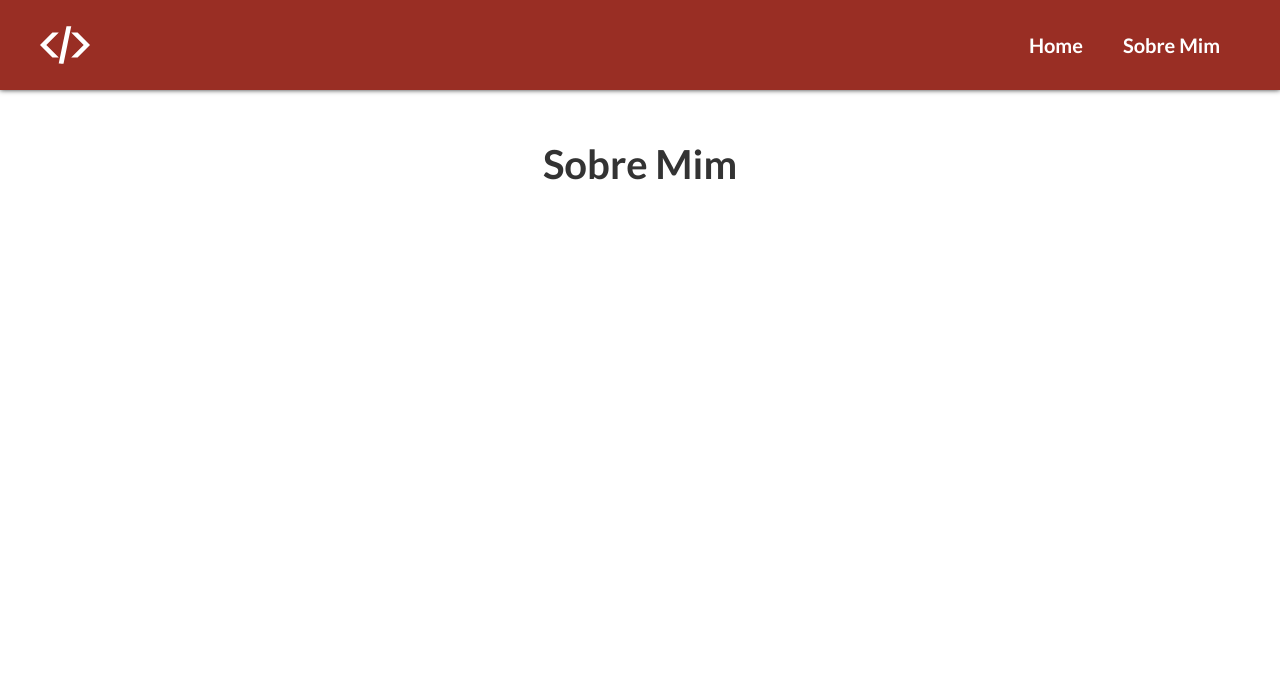
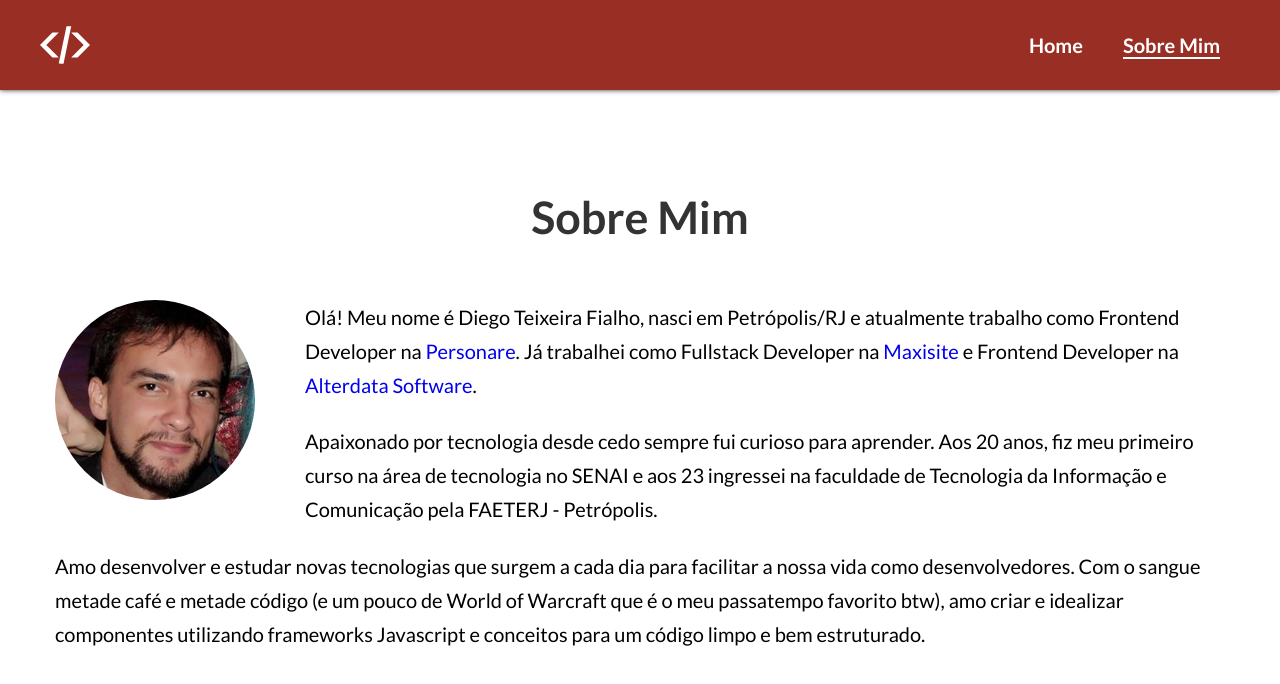
Before and after one commit to dtfialho/my-website, a Gatsby site: page /about-me in a window 1280 px wide. Built offline with nearby package versions, Linux system fonts and the light colour scheme; Gatsby itself is replaced by a stand-in of ours.

Commit message:
About me text added

```diff
--- /dev/null
+++ b/src/components/about-me-text.js
@@ -0,0 +1,24 @@
+import React from 'react'
+import me from '../images/me.jpeg'
+
+const AboutMeText = () => (
+  <div className="about-me__text">
+    <figure className="me">
+      <img src={me} alt="Diego T. Fialho" />
+    </figure>
+
+    <p>
+      Olá! Meu nome é Diego Teixeira Fialho, nasci em Petrópolis/RJ e atualmente trabalho como Frontend Developer na <a href="http://www.personare.com.br" target="_blank" rel="noopener noreferrer">Personare</a>. Já trabalhei como Fullstack Developer na <a href="https://www.maxisite.net/" target="_blank" rel="noopener noreferrer">Maxisite</a> e Frontend Developer na <a href="https://www.alterdata.com.br/" target="_blank" rel="noopener noreferrer">Alterdata Software</a>.
+    </p>
+
+    <p>
+      Apaixonado por tecnologia desde cedo sempre fui curioso para aprender. Aos 20 anos, fiz meu primeiro curso na área de tecnologia no SENAI e aos 23 ingressei na faculdade de Tecnologia da Informação e Comunicação pela FAETERJ - Petrópolis.
+    </p>
+
+    <p>
+      Amo desenvolver e estudar novas tecnologias que surgem a cada dia para facilitar a nossa vida como desenvolvedores. Com o sangue metade café e metade código (e um pouco de World of Warcraft que é o meu passatempo favorito btw), amo criar e idealizar componentes utilizando frameworks Javascript e conceitos para um código limpo e bem estruturado.
+    </p>
+  </div>
+)
+
+export default AboutMeText
--- a/src/components/navbar.js
+++ b/src/components/navbar.js
@@ -17,7 +17,7 @@
       </li>
       <li className="navbar__item">
         <Link
-          to="about-me"
+          to="/about-me"
           activeClassName="active">
           Sobre Mim
         </Link>
--- a/src/pages/about-me.js
+++ b/src/pages/about-me.js
@@ -1,6 +1,7 @@
 import React from 'react'
+import SEO from '../components/seo'
 import Navbar from '../components/navbar'
-import SEO from '../components/seo'
+import AboutMeText from '../components/about-me-text'
 import '../styles/about-me.scss'
 
 const AboutMe = () => (
@@ -12,6 +13,10 @@
 
     <section className="about-me__content">
       <h1>Sobre Mim</h1>
+
+      <article className="about-me__container">
+        <AboutMeText />
+      </article>
     </section>
   </main>
 )
--- /dev/null
+++ b/src/styles/_utils.scss
@@ -0,0 +1,30 @@
+// Colors
+$backgroundColor: #d04925;
+$backgroundColorDark: #992e24;
+$textColorLight: #fff;
+$textColor: #646464;
+$textColorDark: #333;
+
+//Placeholders
+%container {
+  max-width: 1200px;
+  margin: 0 auto;
+  padding: 0 15px;
+}
+
+//Mixins
+@mixin phone-only {
+  @media (max-width: 599px) { @content; }
+}
+@mixin tablet-portrait {
+  @media (min-width: 600px) { @content; }
+}
+@mixin tablet-landscape {
+  @media (min-width: 900px) { @content; }
+}
+@mixin desktop {
+  @media (min-width: 1200px) { @content; }
+}
+@mixin large-desktop {
+  @media (min-width: 1800px) { @content; }
+}
--- a/src/styles/_variables.scss
+++ /dev/null
@@ -1,10 +0,0 @@
-$backgroundColor: #d04925;
-$backgroundColorDark: #992e24;
-$textColorLight: #fff;
-$textColor: #646464;
-$textColorDark: #333;
-
-%container {
-  max-width: 1200px;
-  margin: 0 auto;
-}
--- a/src/styles/about-me.scss
+++ b/src/styles/about-me.scss
@@ -1,14 +1,39 @@
-@import './variables';
+@import './utils';
 
-#about-me {
-  h1 {
-    font-size: 2.5rem;
-    text-align: center;
-    color: $textColorDark;
+.about-me {
+  &__content {
+    @extend %container;
+    padding-top: 100px;
+
+    h1 {
+      font-size: 2.8rem;
+      text-align: center;
+      color: $textColorDark;
+
+      @include tablet-portrait {
+        margin-bottom: 3.5rem;
+      }
+    }
   }
 
-  .about-me__content {
-    @extend %container;
-    padding-top: 50px;
+  &__container {
+    display: flex;
+    align-items: center;
+
+    .me {
+      height: 200px;
+      width: 200px;
+      min-width: 200px;
+      margin: 0 auto 30px;
+
+      @include tablet-portrait {
+        float: left;
+        margin: 0 50px 0 0;
+      }
+
+      img {
+        border-radius: 50%;
+      }
+    }
   }
 }
--- a/src/styles/general.scss
+++ b/src/styles/general.scss
@@ -1,6 +1,6 @@
 @import url('https://fonts.googleapis.com/css?family=Lato:400,700,900&display=swap');
 @import url('https://use.fontawesome.com/releases/v5.4.2/css/all.css');
-@import './variables';
+@import './utils';
 
 * {
   padding: 0;
@@ -24,5 +24,18 @@
 
 header {
   background-color: $backgroundColorDark;
-  box-shadow: 0px 0px 5px #333;
+  box-shadow: 0px 0px 5px $textColorDark;
 }
+
+h1, h2, h3, h4, h5, p {
+  margin-bottom: 1.4rem;
+}
+
+p {
+  font-size: 1.25rem;
+  line-height: 1.7;
+}
+
+a {
+  text-decoration: dashed;
+}
--- a/src/styles/home.scss
+++ b/src/styles/home.scss
@@ -1,4 +1,4 @@
-@import './variables';
+@import './utils';
 
 #home {
   background-image: url('../images/bg.jpg');
--- a/src/styles/navbar.scss
+++ b/src/styles/navbar.scss
@@ -1,4 +1,4 @@
-@import './variables';
+@import './utils';
 
 .navbar {
   width: 100vw;
--- a/src/styles/social-media.scss
+++ b/src/styles/social-media.scss
@@ -1,4 +1,4 @@
-@import './variables';
+@import './utils';
 
 .social-media {
   padding: 0;
```
Also changed, not shown: src/images/me.jpeg (added).
